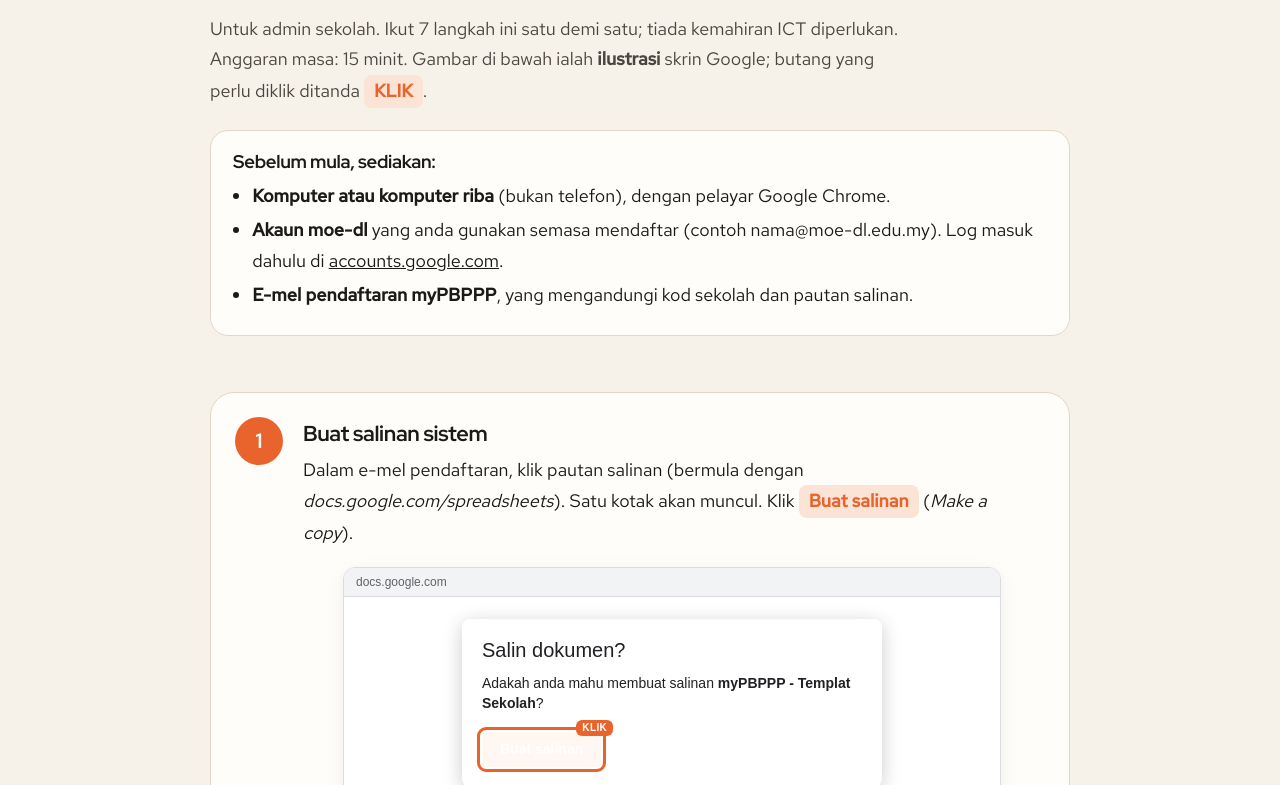
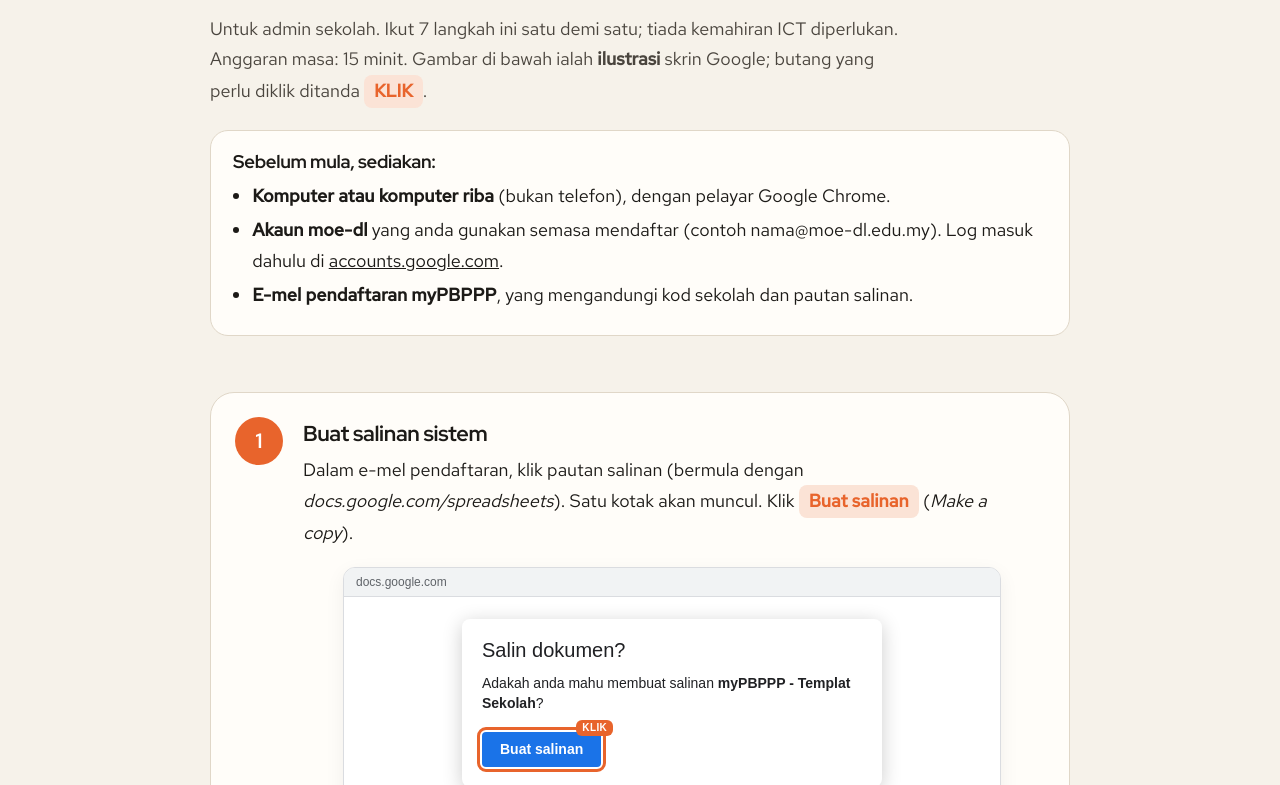
Before and after one commit to cikgujep/mypbppp, a plain HTML site: page pasang.html in a window 1280 px wide. Shown: the part 167-952 px from the top of the page. Drawn offline with Linux system fonts and the light colour scheme; a web font is replaced by a local one.

Commit message:
Panduan pasang: butang biru yang disorot kini kelihatan
Co-Authored-By: Claude Opus 5.5 <noreply@anthropic.com>

```diff
--- a/pasang.html
+++ b/pasang.html
@@ -49,6 +49,8 @@ ol.langkah p{margin:0 0 12px}
 .menu-bar span{padding:2px 6px;border-radius:4px}
 .sorot{outline:3px solid var(--aksen);outline-offset:2px;border-radius:6px;background:#fff7f2!important;position:relative}
 .sorot::after{content:"KLIK";position:absolute;top:-12px;right:-12px;padding:1px 6px;border-radius:6px;background:var(--aksen);color:#fff;font:700 10px/1.4 Arial;letter-spacing:.04em}
+/* Butang biru Google yang disorot kekal biru (teks putih) */
+.butang-g.sorot,.btn-deploy.sorot{background:var(--g-biru)!important;color:#fff}
 .dropdown{display:inline-block;margin:6px 0 0 120px;padding:6px 0;min-width:220px;border-radius:6px;background:#fff;box-shadow:0 2px 10px rgba(0,0,0,.2)}
 .dropdown div{padding:6px 16px}
 .dialog{max-width:420px;margin:6px auto;padding:20px;border-radius:8px;box-shadow:0 4px 20px rgba(0,0,0,.2);background:#fff}
```
